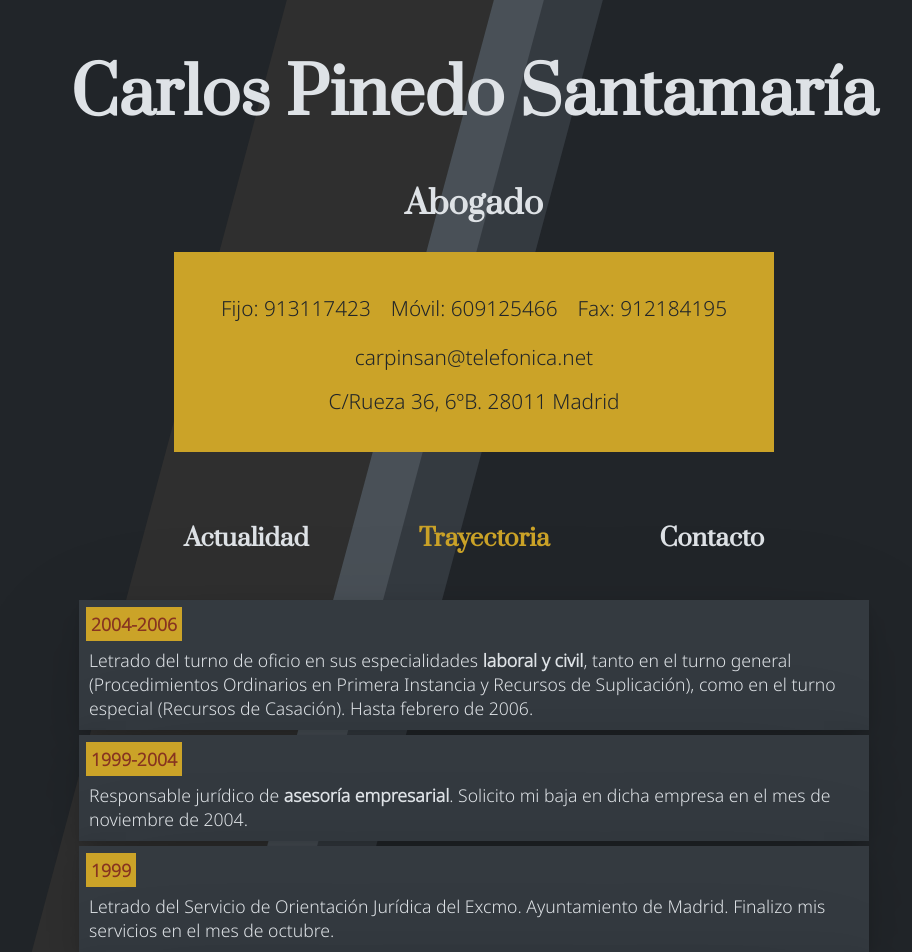
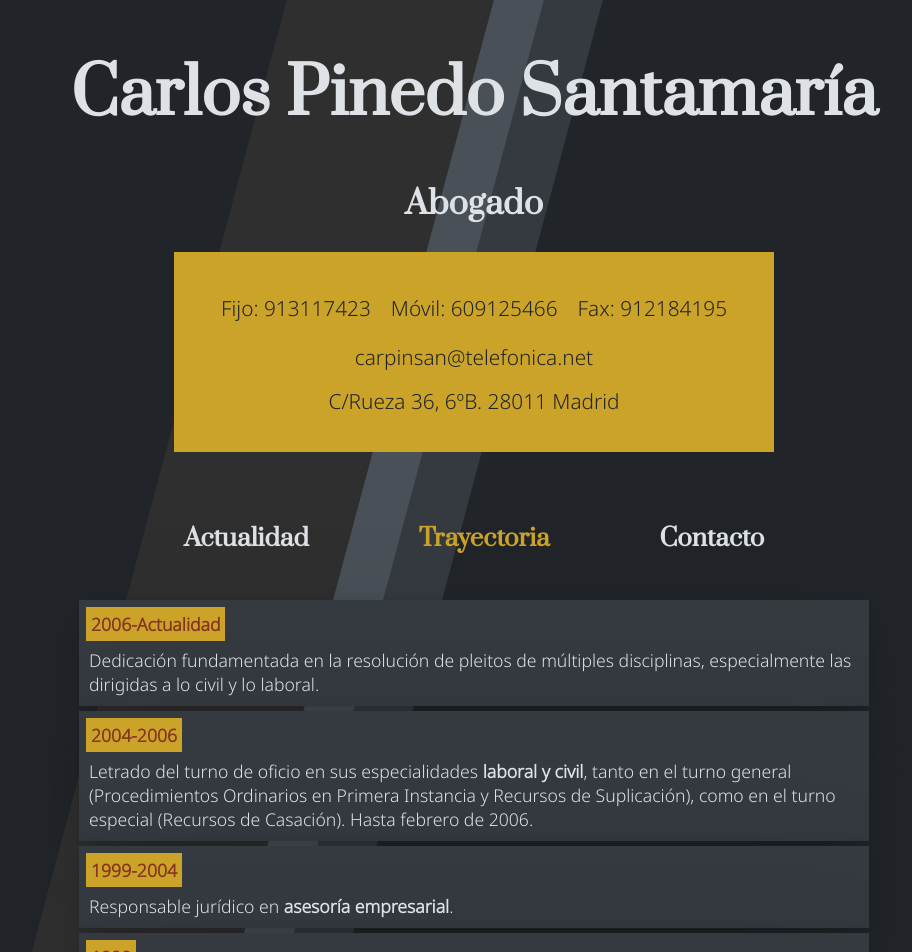
Before and after one commit to carlosnumber9/despacho-pinedo, a React (Create React App) app: page /background in a window 1280 px wide. Shown: the top 952 px of the page, without its empty margins (166-1078 px from the left). Built offline with nearby package versions, Linux system fonts and the light colour scheme; no server answers; the HTML template or start-up script is replaced by a standard one.

Commit message:
feat: Completed background

```diff
--- a/src/Sections/Background.js
+++ b/src/Sections/Background.js
@@ -2,6 +2,17 @@ import { FadeWrapper } from '../FadeWrapper';
 
 export const Background = () => (
   <FadeWrapper>
+    <div className="career-era">
+      <div className="era-time">
+        <strong>2006-Actualidad</strong>
+      </div>
+      <p>
+        Dedicación fundamentada en la resolución de pleitos de
+        múltiples disciplinas, especialmente las dirigidas a lo
+        civil y lo laboral.
+      </p>
+    </div>
+
     <div className="career-era">
       <div className="era-time">
         <strong>2004-2006</strong>
@@ -20,8 +31,7 @@ export const Background = () => (
         <strong>1999-2004</strong>
       </div>
       <p>
-        Responsable jurídico de <strong>asesoría empresarial</strong>. Solicito
-        mi baja en dicha empresa en el mes de noviembre de 2004.
+        Responsable jurídico en <strong>asesoría empresarial</strong>.
       </p>
     </div>
 
@@ -31,7 +41,7 @@ export const Background = () => (
       </div>
       <p>
         Letrado del Servicio de Orientación Jurídica del Excmo. Ayuntamiento de
-        Madrid. Finalizo mis servicios en el mes de octubre.
+        Madrid.
       </p>
     </div>
 
```
